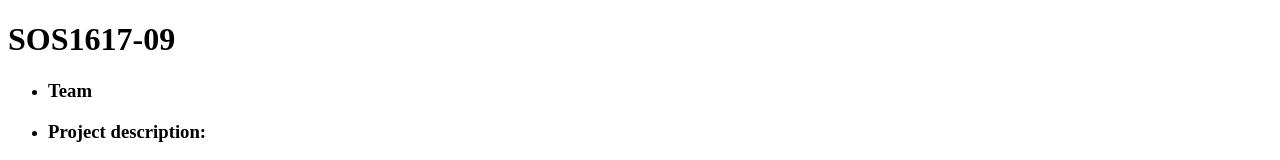
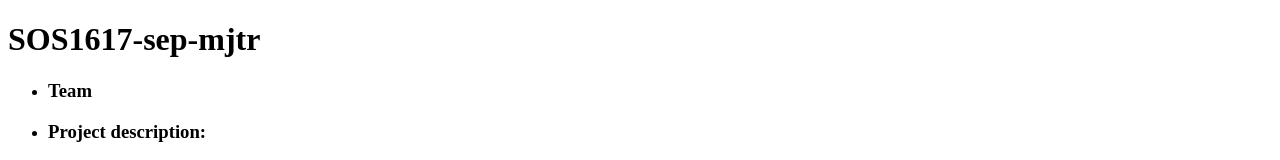
Before and after one commit to gti-sos/sos1617-sep-mjtr, a website: page public/cover.html in a window 1280 px wide. Shown: the top 160 px of the page. Drawn offline with Linux system fonts and the light colour scheme.

Commit message:
try angular

```diff
--- a/public/cover.html
+++ b/public/cover.html
@@ -1,8 +1,8 @@
 <!DOCTYPE html>
 <html>
     <head>
-        <title>SOS1617-09</title>
-        <h1>SOS1617-09</h1>
+        <title>SOS1617-sep-mjtr</title>
+        <h1>SOS1617-sep-mjtr</h1>
     </head>
 
     <body>
--- a/public/mainCtrl.js
+++ b/public/mainCtrl.js
@@ -9,6 +9,8 @@ angular.module("mainCtrl",["ngRoute"]).config(function($routeProvider){
     }).when("/analytics",{
         templateUrl : "/analytics/analytics.html",
         controller : "GrupalWidget"
+
+
     }).when("/integrations",{
         templateUrl : "/integrations/integrations.html"
 
--- a/public/rape-manager/listCtrl.js
+++ b/public/rape-manager/listCtrl.js
@@ -1,7 +1,7 @@
 /*global angular*/
 angular.module("mainCtrl").controller("listCtrl", ["$scope", "$http", function($scope, $http) {
+
     console.log("listCrl OK");
-
     $scope.url = "/api/v1/rape-stats";
     $scope.apikey = "septiembre";
     $scope.datos = [];
--- a/public/rape-manager/v1/rapeStats.js
+++ b/public/rape-manager/v1/rapeStats.js
@@ -9,6 +9,7 @@ var offset = null;
 var from = null;
 var to = null;
 
+//TODO:Revisar cuando se pone solamente el from y el to,en el get grupal
 /*Si se intenta acceder a la API con…
 sin apikey se debe devolver el código 401.
 con una apikey inválida se debe devolver el código 403.
```
Also changed, not shown: public/index.html (+0 -1 lines), public/rape-manager/list.html (+1 -1 lines).
